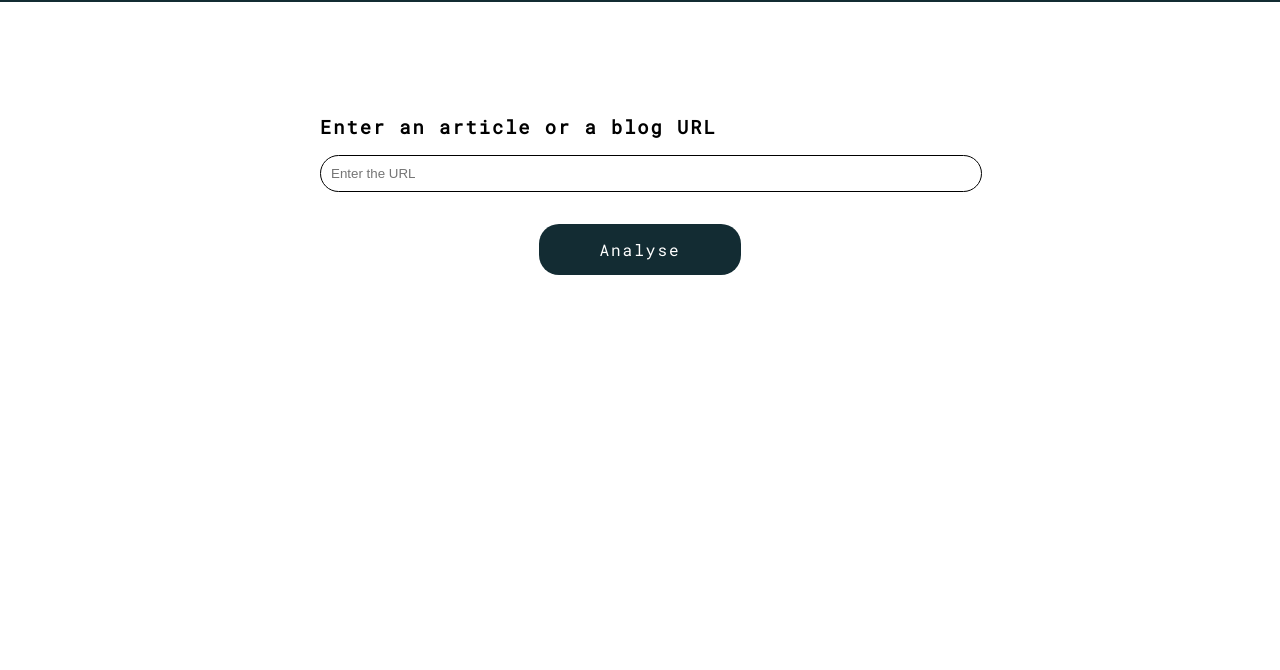
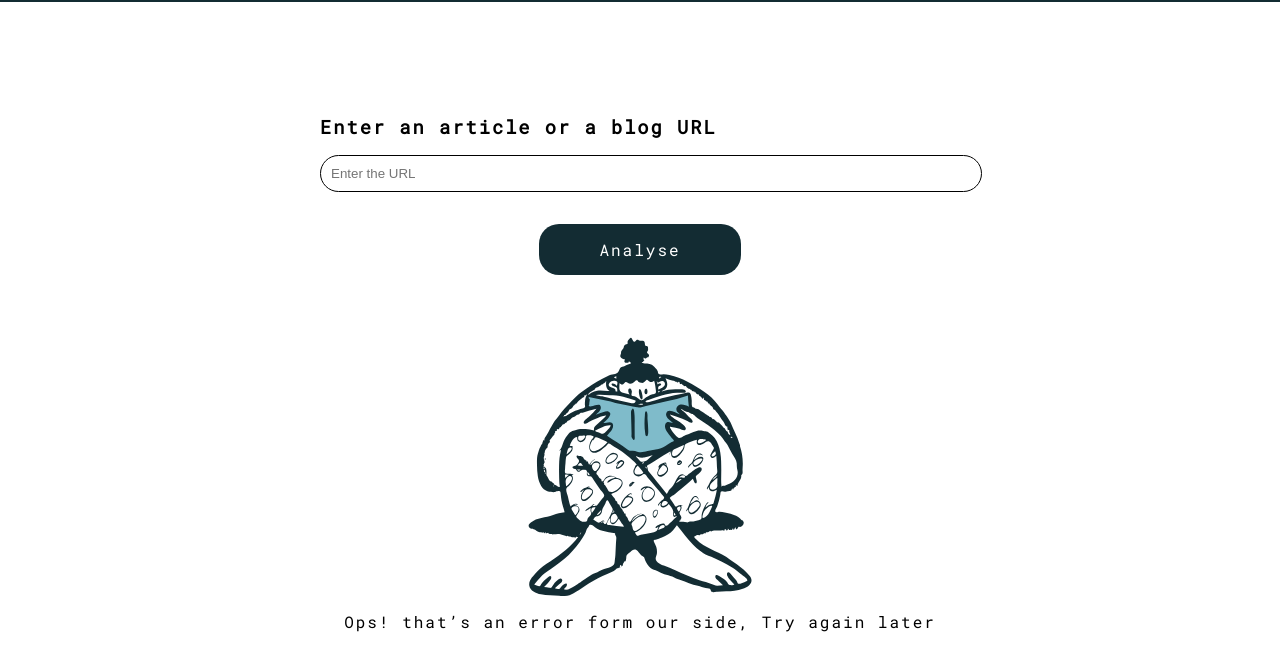
Before and after one commit to Reomar/evaluate-news-nlp, a website built with webpack: page src/client/views/index.html in a window 1280 px wide. Shown: the part 94-764 px from the top of the page. Built offline with nearby package versions, Linux system fonts and the light colour scheme.

Commit message:
Add a server error section

```diff
--- a/src/client/views/index.html
+++ b/src/client/views/index.html
@@ -64,8 +64,9 @@
             <p>Ops! Something is wrong with your input, make sure it’s a valid URL</p>
         </div>
 
-        <div id="server-error">
-
+        <div id="server-error" class="error">
+            <img src="../imgs/ReadingDoodle.svg">
+            <P>Ops! that’s an error form our side, Try again later </P>
         </div>
 
     </div>
```
